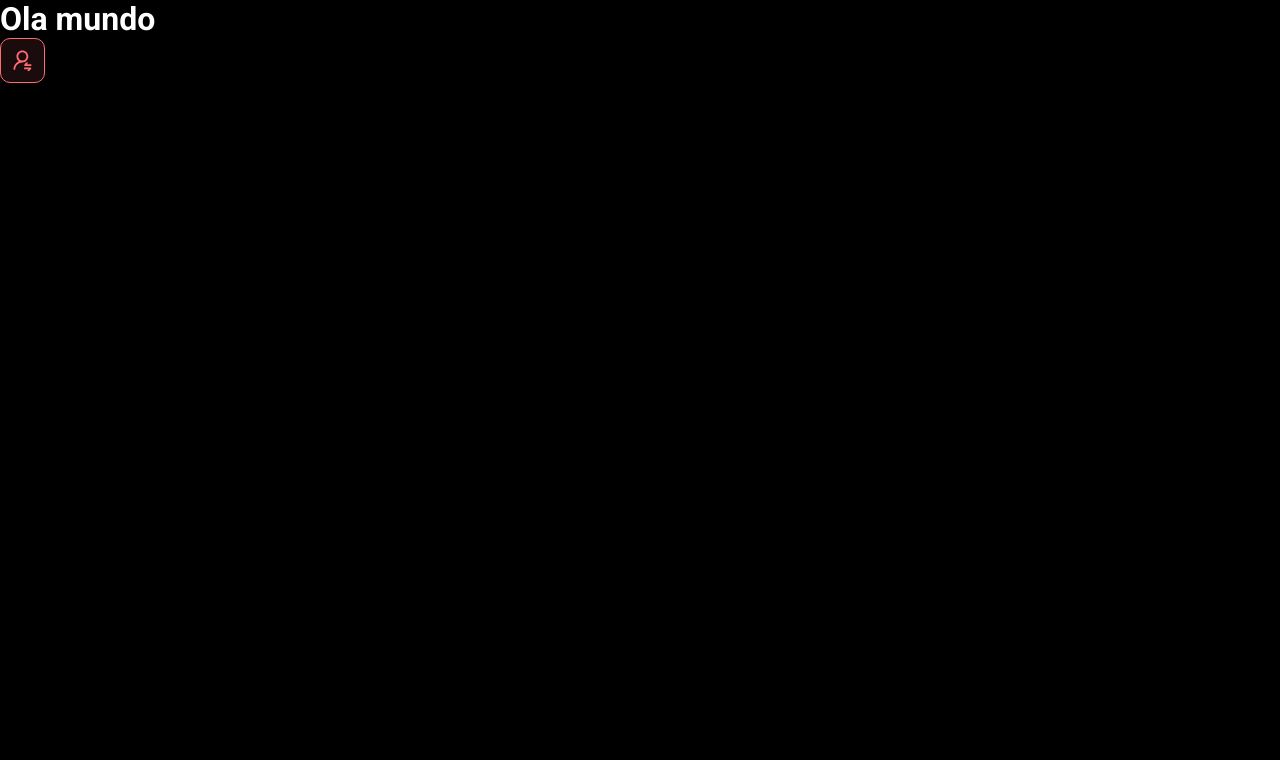
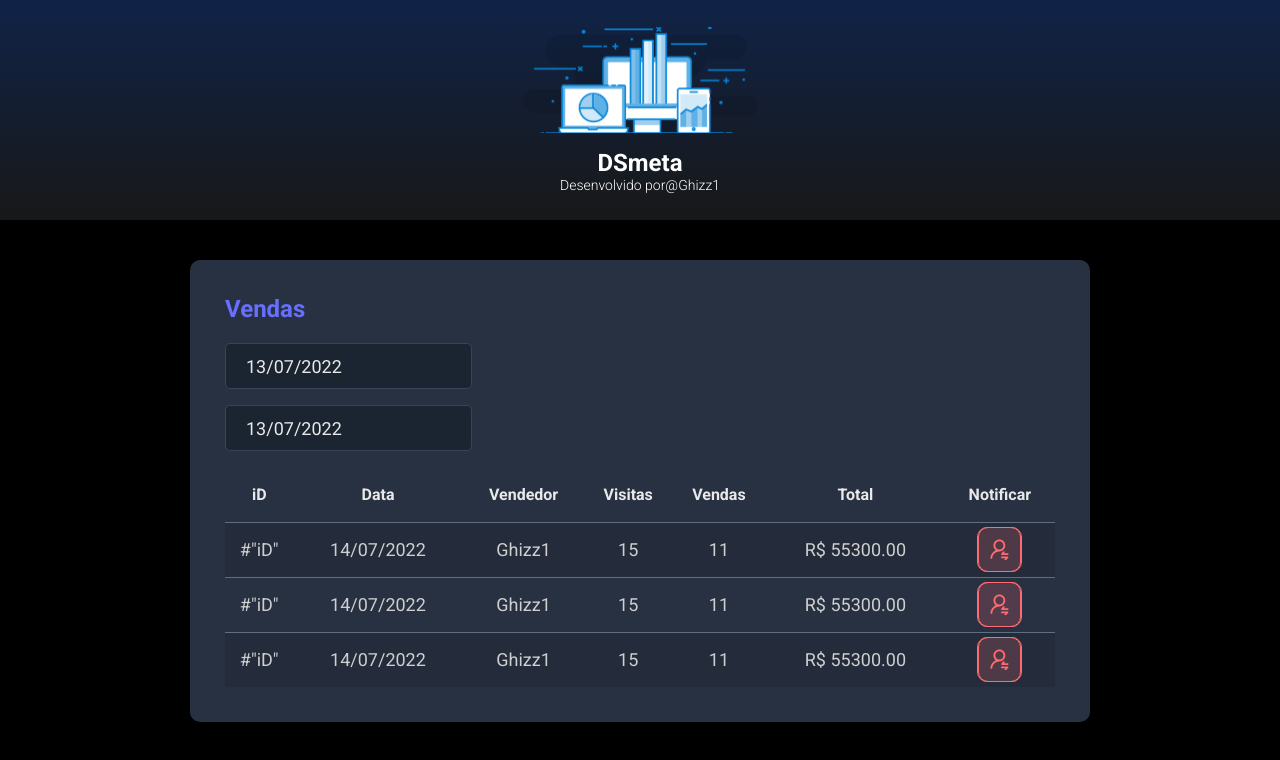
Before and after one commit to Ghizz1/DsMetaSR, a React (Vite) app in the folder frontend/: page / in a window 1280 px wide. Shown: the top 760 px of the page. Built offline with nearby package versions, Linux system fonts and the light colour scheme.

Commit message:
datepicker

```diff
--- a/frontend/package.json
+++ b/frontend/package.json
@@ -8,7 +8,9 @@
     "preview": "vite preview"
   },
   "dependencies": {
+    "@types/react-datepicker": "4.4.2",
     "react": "^18.0.0",
+    "react-datepicker": "4.8.0",
     "react-dom": "^18.0.0"
   },
   "devDependencies": {
--- a/frontend/src/App.tsx
+++ b/frontend/src/App.tsx
@@ -1,10 +1,20 @@
 import NotificationButton from "./assets/components/NotificationButton"
+
+import Header from "./assets/components/Header"
+
+import SalesCard from "./assets/components/SalesCard"
 
 function App() {
   return (
     <>
-      <h1>Ola mundo</h1>
-      <NotificationButton />
+      <Header />
+      <main>
+        <section id="sales">
+          <div className="dsmeta-container">
+            <SalesCard />
+          </div>
+        </section>
+      </main>
     </>
   )
 }
--- /dev/null
+++ b/frontend/src/assets/components/Header/index.tsx
@@ -0,0 +1,22 @@
+import logo from '../../img/logo.svg'
+
+import './style.css'
+
+
+function Header() {
+    return (
+        <header>
+            <div className="dsmeta-logo-container">
+                <img src={logo} alt="DSmeta" />
+
+                <h1> DSmeta</h1>
+
+                <p>Desenvolvido por
+                    <a href="https://www.instagram.com/imghizz1/">@Ghizz1</a>
+                </p>
+            </div>
+        </header>
+    )
+}
+
+export default Header
--- /dev/null
+++ b/frontend/src/assets/components/Header/style.css
@@ -0,0 +1,27 @@
+header {
+    background: linear-gradient(180deg, #102347 0%, #181818 100%);
+    height: 220px;
+    display: flex;
+    align-items: center;
+    justify-content: center;
+}
+
+.dsmeta-logo-container {
+    display: flex;
+    flex-direction: column;
+    align-items: center;
+}
+
+.dsmeta-logo-container img {
+    width: 235px;
+}
+
+.dsmeta-logo-container h1 {
+    margin-top: 15px;
+    font-size: 24px;
+}
+
+.dsmeta-logo-container p {
+    font-size: 14px;
+    font-weight: 300;
+}
--- /dev/null
+++ b/frontend/src/assets/components/SalesCard/index.tsx
@@ -0,0 +1,100 @@
+import DatePicker from "react-datepicker";
+import "react-datepicker/dist/react-datepicker.css";
+import NotificationButton from '../NotificationButton'
+import './style.css'
+
+function SalesCard() {
+    return (
+        <div className="dsmeta-card">
+            <h2 className="dsmeta-sales-title">Vendas</h2>
+            <div>
+                <div className="dsmeta-form-control-container">
+                    <DatePicker
+                        selected={new Date()}
+                        onChange={(date: Date) => { }}
+                        className="dsmeta-form-control"
+                        dateFormat="dd/MM/yyyy"
+                    />
+                </div>
+
+                <div className="dsmeta-form-control-container">
+                    <DatePicker
+                        selected={new Date()}
+                        onChange={(date: Date) => { }}
+                        className="dsmeta-form-control"
+                        dateFormat="dd/MM/yyyy"
+                    />
+                </div>
+            </div>
+
+            <div>
+                <table className="dsmeta-sales-table">
+                    <thead>
+                        <tr>
+                            <th className="show-992">iD</th>
+                            <th className="show-576">Data</th>
+                            <th>Vendedor</th>
+                            <th className="show-992">Visitas</th>
+                            <th className="show-992">Vendas</th>
+                            <th>Total</th>
+                            <th>Notificar</th>
+                        </tr>
+                    </thead>
+
+                    <tbody>
+                        <tr>
+                            <td className="show-992">#"iD"</td>
+                            <td className="show-576">14/07/2022</td>
+                            <td>Ghizz1</td>
+                            <td className="show-992">15</td>
+                            <td className="show-992">11</td>
+                            <td>R$ 55300.00</td>
+                            <td>
+                                <div className="dsmeta-red-btn-container">
+                                    <div className="dsmeta-red-btn">
+                                        <NotificationButton />
+                                    </div>
+                                </div>
+                            </td>
+                        </tr>
+
+                        <tr>
+                            <td className="show-992">#"iD"</td>
+                            <td className="show-576">14/07/2022</td>
+                            <td>Ghizz1</td>
+                            <td className="show-992">15</td>
+                            <td className="show-992">11</td>
+                            <td>R$ 55300.00</td>
+                            <td>
+                                <div className="dsmeta-red-btn-container">
+                                    <div className="dsmeta-red-btn">
+                                        <NotificationButton />
+                                    </div>
+                                </div>
+                            </td>
+                        </tr>
+
+                        <tr>
+                            <td className="show-992">#"iD"</td>
+                            <td className="show-576">14/07/2022</td>
+                            <td>Ghizz1</td>
+                            <td className="show-992">15</td>
+                            <td className="show-992">11</td>
+                            <td>R$ 55300.00</td>
+                            <td>
+                                <div className="dsmeta-red-btn-container">
+                                    <div className="dsmeta-red-btn">
+                                        <NotificationButton />
+                                    </div>
+                                </div>
+                            </td>
+                        </tr>
+                    </tbody>
+                </table>
+            </div>
+        </div>
+
+    )
+}
+
+export default SalesCard
--- /dev/null
+++ b/frontend/src/assets/components/SalesCard/style.css
@@ -0,0 +1,103 @@
+.dsmeta-card {
+    background-color: #283142;
+    border-radius: 10px;
+    padding: 30px 10px;
+}
+
+.dsmeta-sales-title {
+    color: #676fff;
+    font-size: 24px;
+    margin-bottom: 20px;
+}
+
+.dsmeta-form-control {
+    width: 100%;
+    height: 46px;
+    background-color: #1B2531;
+    border: 1px solid #384459;
+    border-radius: 5px;
+    color: #E9E9E9;
+    padding: 0 20px;
+    font-size: 18px;
+
+}
+
+.dsmeta-form-control-container {
+    margin-bottom: 16px;
+    max-width: 300px;
+}
+
+.dsmeta-sales-table {
+    width: 100%;
+    border-spacing: 0;
+    border-collapse: collapse;
+}
+
+.dsmeta-sales-table thead {
+    height: 55px;
+    font-size: 16px;
+    color: #E9E9E9;
+    font-weight: 700;
+}
+
+.dsmeta-sales-table tbody {
+    color: #CFCFCF;
+    font-size: 14px;
+    font-weight: 400;
+    text-align: center;
+}
+
+.dsmeta-sales-table tbody tr {
+    height: 74px;
+    border-top: 1px solid #5F6E82;
+
+}
+
+.dsmeta-sales-table tbody tr:nth-child(odd) {
+    background-color: #242C3B;
+}
+
+.dsmeta-sales-table tbody tr:hover>td {
+    background-color: #384495;
+}
+
+.dsmeta-red-btn-container {
+    display: flex;
+    justify-content: center;
+}
+
+.show-576 {
+    display: none;
+}
+
+.show-992 {
+    display: none;
+}
+
+@media (min-width: 576px) {
+    .show-576 {
+        display: table-cell;
+    }
+
+    .dsmeta-card {
+        padding: 35px;
+    }
+
+    .dsmeta-sales-table tbody tr {
+        height: 55px;
+    }
+
+    .dsmeta-sales-table tbody {
+        font-size: 18px;
+    }
+}
+
+@media (min-width: 992px) {
+    .show-992 {
+        display: table-cell;
+    }
+
+    .dsmeta-card {
+        padding: 35px;
+    }
+}
--- a/frontend/src/index.css
+++ b/frontend/src/index.css
@@ -19,3 +19,13 @@
   color: unset;
   text-decoration: none;
 }
+
+#sales {
+  padding: 40px 10px;
+}
+
+.dsmeta-container {
+  width: 100%;
+  max-width: 900px;
+  margin: 0 auto;
+}
```
Also changed, not shown: frontend/src/assets/img/logo.svg (added), 1 other file (tests, documents, lock files or other folders).
